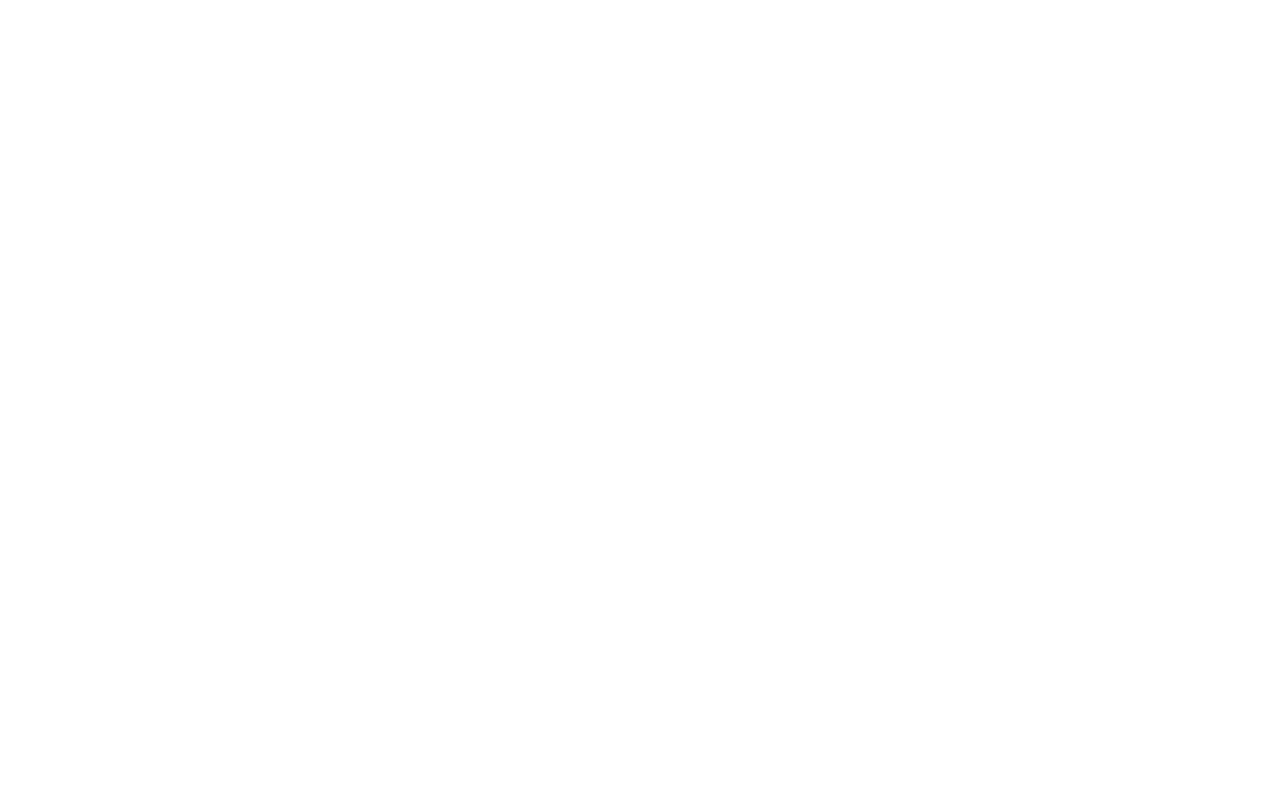
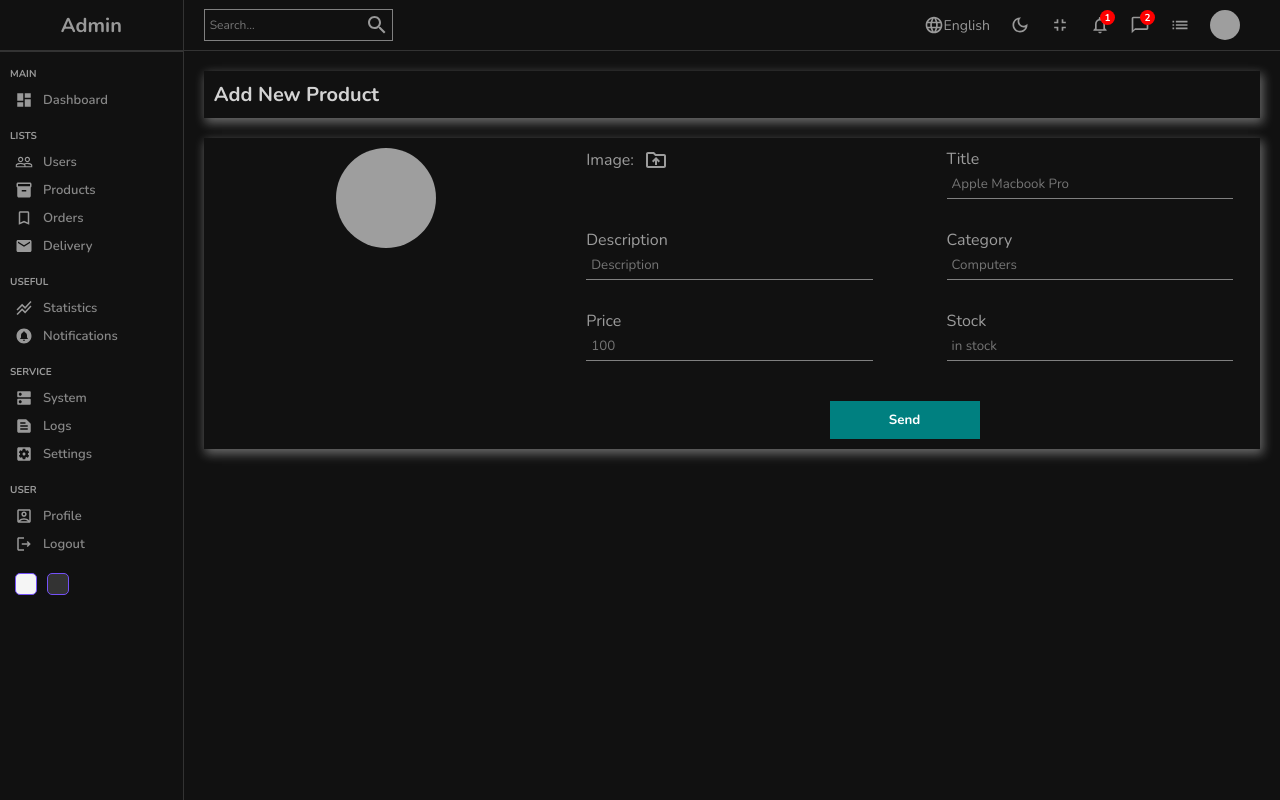
Before and after one commit to dariusz75/music-collection-catalogue, a React (Create React App) app: page /products/new in a window 1280 px wide. Before the commit this address had no page. Built offline with nearby package versions, Linux system fonts and the light colour scheme; grey boxes are pictures that could not be loaded.

Commit message:
link added to some sidebar items

```diff
--- a/src/App.js
+++ b/src/App.js
@@ -1,3 +1,5 @@
+import './style/dark.scss';
+
 import {
   BrowserRouter,
   Routes,
@@ -14,7 +16,7 @@
 
 function App() {
   return (
-    <div className="App">
+    <div className="app dark">
       <BrowserRouter>
         <Routes>
           <Route path='/' >
@@ -27,6 +29,7 @@
                 path="new"
                 element={<New inputs={userInputs} title="Add New User" />}
               />
+              </Route>
             <Route path='products'>
               <Route index element={<List />}/>
               <Route path=':productId' element={<Single />} />
@@ -36,7 +39,6 @@
               />
             </Route>
           </Route>
-          </Route>
         </Routes>
       </BrowserRouter>
     </div>
--- a/src/components/datatable/Datatable.jsx
+++ b/src/components/datatable/Datatable.jsx
@@ -1,4 +1,6 @@
 import './datatable.scss';
+
+import { Link } from 'react-router-dom';
 
 import { DataGrid } from '@mui/x-data-grid';
 
@@ -14,7 +16,9 @@
       width: 200,
       renderCell: () => {
         return <div className='cell-action'>
-          <div className="view-button">View</div>
+          <Link to='/users/test' style={{textDecoration: 'none'}}>
+            <div className="view-button">View</div>
+          </Link>
           <div className="delete-button">Delete</div>
         </div>
       }
@@ -22,6 +26,12 @@
   ];
 
   return <div className="datatable">
+    <div className="datatable-title">
+      Add New User
+      <Link to='/users/new' style={{textDecoration: 'none'}} className='link'>
+        Add New
+      </Link>
+    </div>
     <DataGrid
         rows={userRows}
         columns={userColumns.concat(actionColumn)}
--- a/src/components/datatable/datatable.scss
+++ b/src/components/datatable/datatable.scss
@@ -1,6 +1,27 @@
 .datatable {
   padding: 20px;
   height: 600px;
+
+  .datatable-title {
+    width: 100%;
+    font-size: 24px;
+    color: gray;
+    margin-bottom: 10px;
+    display: flex;
+    align-items: center;
+    justify-content: space-between;
+
+    .link{
+      text-decoration: none;
+      color: green;
+      font-size: 16px;
+      font-weight: 400;
+      border: 1px solid green;
+      padding: 5px;
+      border-radius: 5px;
+      cursor: pointer;
+    }
+  }
 
   .cell-with-img {
     display: flex;
--- a/src/components/sidebar/Sidebar.jsx
+++ b/src/components/sidebar/Sidebar.jsx
@@ -1,4 +1,6 @@
 import './sidebar.scss';
+
+import { Link } from 'react-router-dom';
 
 import DashboardIcon from '@mui/icons-material/Dashboard';
 import PeopleOutlineIcon from '@mui/icons-material/PeopleOutline';
@@ -17,9 +19,9 @@
   return <div className='sidebar'>
 
       <div className='top'>
-        <span className="logo">
-          Admin
-        </span>
+        <Link to='/' style={{textDecoration: 'none'}}>
+        <span className="logo">Admin</span>
+        </Link>
       </div>
       <hr />
       <div className='center'>
@@ -34,14 +36,18 @@
           <p className="title">
             LISTS
           </p>
+          <Link to='/users' style={{textDecoration: 'none'}}>
             <li>
               <PeopleOutlineIcon className='icon' />
               <span>Users</span>
             </li>
+          </Link>
+          <Link to='/products' style={{textDecoration: 'none'}}>
             <li>
               <InventoryIcon className='icon' />
               <span>Products</span>
             </li>
+          </Link>
           <li>
             <BookmarkBorderIcon className='icon' />
             <span>Orders</span>
--- a/src/components/sidebar/sidebar.scss
+++ b/src/components/sidebar/sidebar.scss
@@ -14,6 +14,7 @@
         font-size: 20px;
         font-weight: bold;
         color: #6439ff;
+
       }
   }
 
--- /dev/null
+++ b/src/style/dark.scss
@@ -0,0 +1,69 @@
+.app.dark {
+  background-color: #111;
+  color: rgb(156, 156, 156);
+
+  .chartGrid {
+    stroke: rgba(228, 228, 228, 0.219);
+  }
+
+  .table {
+    background-color: #111;
+
+    .tableCell {
+      color: gray;
+    }
+  }
+
+  .navbar {
+    color: #999;
+    border-color: #333;
+
+    .search {
+      border-color: gray;
+    }
+  }
+
+  .sidebar {
+    background-color: #111;
+    border-color: #333;
+
+    .top {
+      .logo {
+        color: #999;
+      }
+    }
+    hr {
+      border-color: #333;
+    }
+
+    ul {
+      li {
+        &:hover {
+          background-color: #333;
+        }
+
+        .icon {
+          color: #999;
+        }
+      }
+    }
+  }
+
+  .datatable {
+    .datagrid {
+      color: gray;
+      border: none;
+
+      .viewButton,
+      .deleteButton,
+      .cellWithStatus {
+        color: gray;
+        border: none;
+      }
+    }
+  }
+
+  input{
+      background-color: transparent;
+  }
+}
```
Lines whose indentation alone changed are shown as unchanged.
